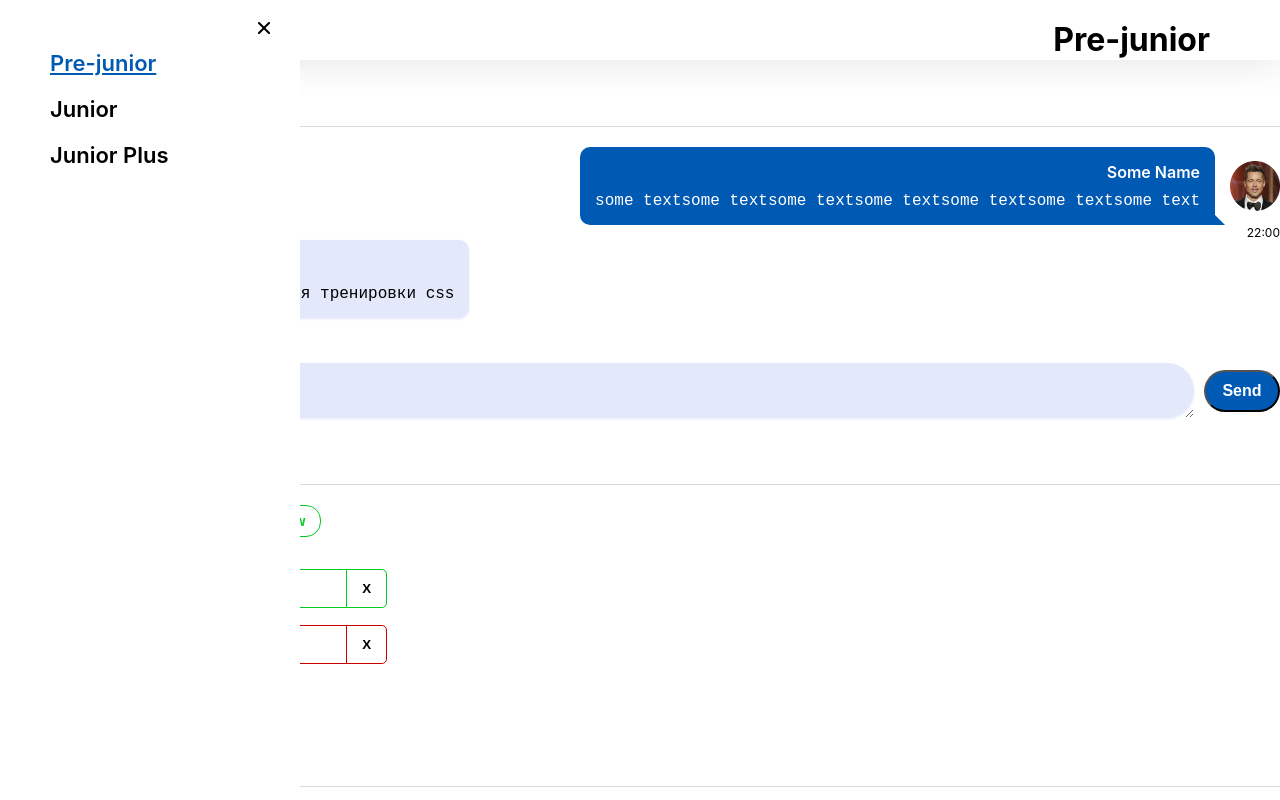
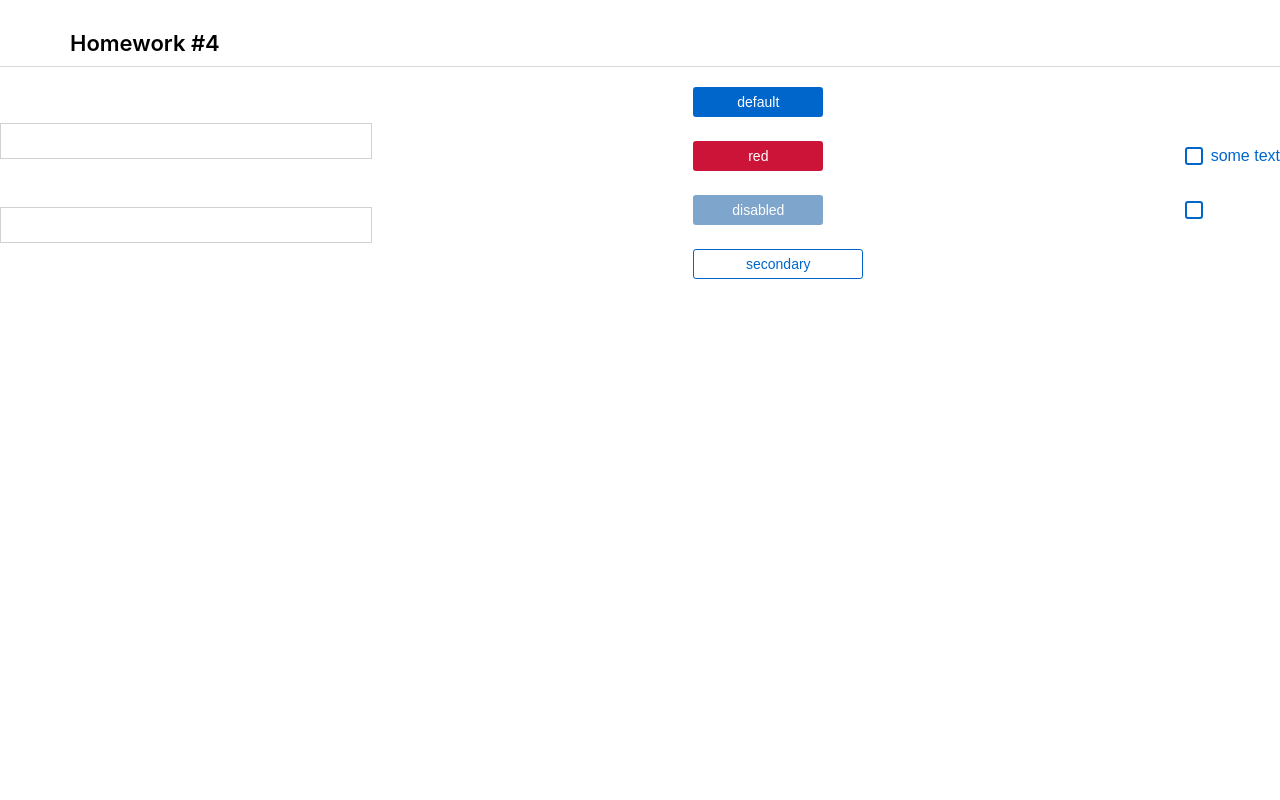
Before and after one commit to shimbato/it-incubator, a React (Create React App) app: page /#/pre-junior in a window 1280 px wide. Shown: the top 800 px of the page. Built offline with nearby package versions, Linux system fonts and the light colour scheme.

Commit message:
refactor: HW4

```diff
--- a/src/s1-main/App.tsx
+++ b/src/s1-main/App.tsx
@@ -13,10 +13,10 @@ function App() {
       {/*раскомментировать по ходу выполнения*/}
       {/* <HW2 /> */}
       {/* <HW3 /> */}
-      {/* <HW4 /> */}
+      <HW4 />
 
       {/*при выполнении дз 5 и более - закомментировать здесь дз 1-4, так как они есть внутри дз 5*/}
-      <HW5/>
+      {/* <HW5/> */}
     </div>
   );
 }
--- a/src/s2-homeworks/hw04/common/c1-SuperInputText/SuperInputText.module.css
+++ b/src/s2-homeworks/hw04/common/c1-SuperInputText/SuperInputText.module.css
@@ -8,23 +8,30 @@
     border: 1px solid rgba(209, 209, 209, 1);
     width: 372px;
     height: 36px;
-    background-color: aqua;
 
 }
 
-.inputWrapper {
+.inputWrapper {}
+
+.superInput {
+    display: flex;
+    flex-direction: column-reverse;
 }
 
-.superInput {
-}
 
 .errorInput {
-border-color: rgba(204, 20, 57, 1);
+    border-color: rgba(204, 20, 57, 1);
+
 }
 
 .errorInput:focus {
+    border-color: rgba(204, 20, 57, 1);
+
 }
 
 .error {
     color: rgba(204, 20, 57, 1);
+    position: absolute;
+    top: 180px;
+    left: 0;
 }
--- a/src/s2-homeworks/hw04/common/c1-SuperInputText/SuperInputText.tsx
+++ b/src/s2-homeworks/hw04/common/c1-SuperInputText/SuperInputText.tsx
@@ -48,11 +48,11 @@ const SuperInputText: React.FC<SuperInputTextPropsType> = ({
       onEnter(); // то вызвать его
   };
 
-  const finalSpanClassName = s.error + (spanClassName ? '' + spanClassName : '');
-
+  const finalSpanClassName = s.error + (spanClassName ? ' ' + spanClassName : '');
   const finalInputClassName =
-    s.input + (error ? '' + className : '' + className) + (className ? ' ' + className : ''); // задача на смешивание классов
-
+    s.input +
+    (error ? ' ' + s.errorInput : ' ' + s.superInput) +
+    (className ? ' ' + s.className : ''); // задача на смешивание классов
   return (
     <div className={s.inputWrapper}>
       <input
--- a/src/s2-homeworks/hw04/common/c2-SuperButton/SuperButton.module.css
+++ b/src/s2-homeworks/hw04/common/c2-SuperButton/SuperButton.module.css
@@ -1,6 +1,6 @@
 .button {
     width: 130px;
-    padding: 5px 24px ;
+    padding: 5px 24px;
     border-radius: 3px;
     border: none;
     color: white;
@@ -17,8 +17,10 @@
 
 .secondary {
     width: 170px;
-    color:  rgba(0, 102, 204, 1);
-    background-color: inherit
+    border: 1px solid rgba(0, 102, 204, 1);
+    background-color: inherit;
+    color: rgba(0, 102, 204, 1);
+
 
 }
 
@@ -34,23 +36,41 @@
 }
 
 .default:hover {
+    width: 167px;
+    background-color: rgba(0, 128, 255, 1);
+
 }
 
 .red:hover {
+    width: 167px;
+    background-color: rgba(255, 26, 71, 1);
+
 }
 
 .secondary:hover {
+    background-color: rgba(229, 240, 250, 1);
+    width: 167px;
+
 }
 
 
 .default:active {
+    background-color: rgba(0, 89, 178, 1);
+    width: 149px;
 }
 
 .secondary:active {
+    background-color: rgba(201, 229, 255, 1);
+    width: 149px;
 }
 
 .red:active {
+    background-color: rgba(178, 18, 50, 1);
+    width: 149px;
+
 }
 
 .button:disabled {
+    background: rgba(0, 77, 153, 1);
+
 }
--- a/src/s2-homeworks/hw04/common/c2-SuperButton/SuperButton.tsx
+++ b/src/s2-homeworks/hw04/common/c2-SuperButton/SuperButton.tsx
@@ -17,13 +17,21 @@ const SuperButton: React.FC<SuperButtonPropsType> = ({
   disabled,
   ...restProps // все остальные пропсы попадут в объект restProps, там же будет children
 }) => {
+  const finalClassName =
+    s.button +
+    (disabled
+      ? ` ${s.disabled}`
+      : xType === 'red'
+      ? ` ${s.red}`
+      : xType === 'secondary'
+      ? ` ${s.secondary}`
+      : ` ${s.default}`) +
+    (className ? ' ' + className : '');
 
-    const finalClassName =
-    s.button +
-    (disabled ? '' : xType === '')
-    ? className + (className ? ' ' + className : '')
-    : className; // задачка на смешивание классов
-
+  // задачка на смешивание классов
+  //ИЛИ ЕСЛИ НЕ ПОНЯТНО С finalClassName  ТОЖЕ САМОЕ ПРИ ПОМОЩИ ШАБЛОННЫХ СТРОК:
+  // `${s.СТИЛЬ КНОПКИ}  ${xType==='КРАСНЫЙ' ? ДАВАЙ КРАСНЫЙ СТИЛЬ : xType === 'secondary' ? ДАВАЙ СЕКОНДАРИ СТИЛЬ: ДАВАЙ ПО ДЕФОЛТУ } ${disabled ? ДАВАЙ ДИЗАБЛЕТ СТИЛЬ :  ПУСТУЮ СТРОКУ} `
+  // ЭТУ АЛХИМИЯ БУДЕМ ПОДРОБНО РАЗБИРАТЬ НА ДОПАХ
   return (
     <button
       disabled={disabled}
```
